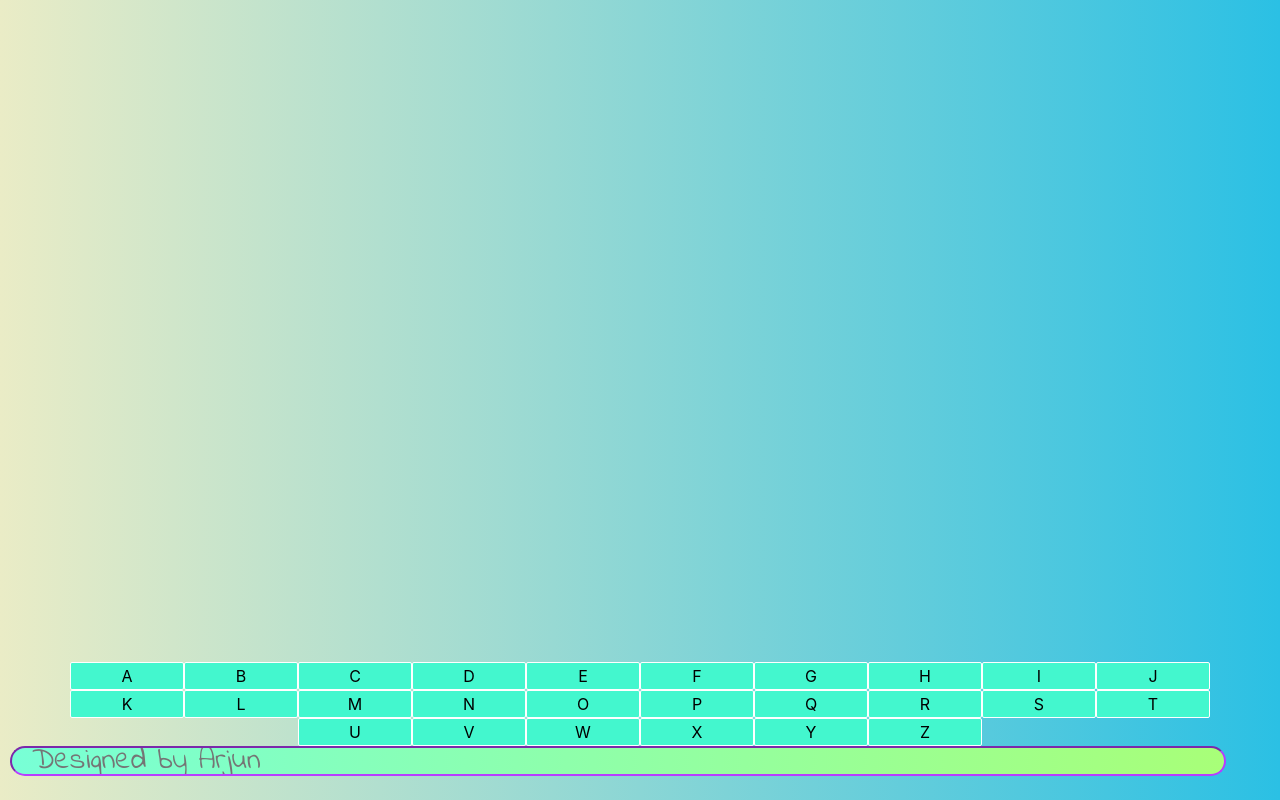
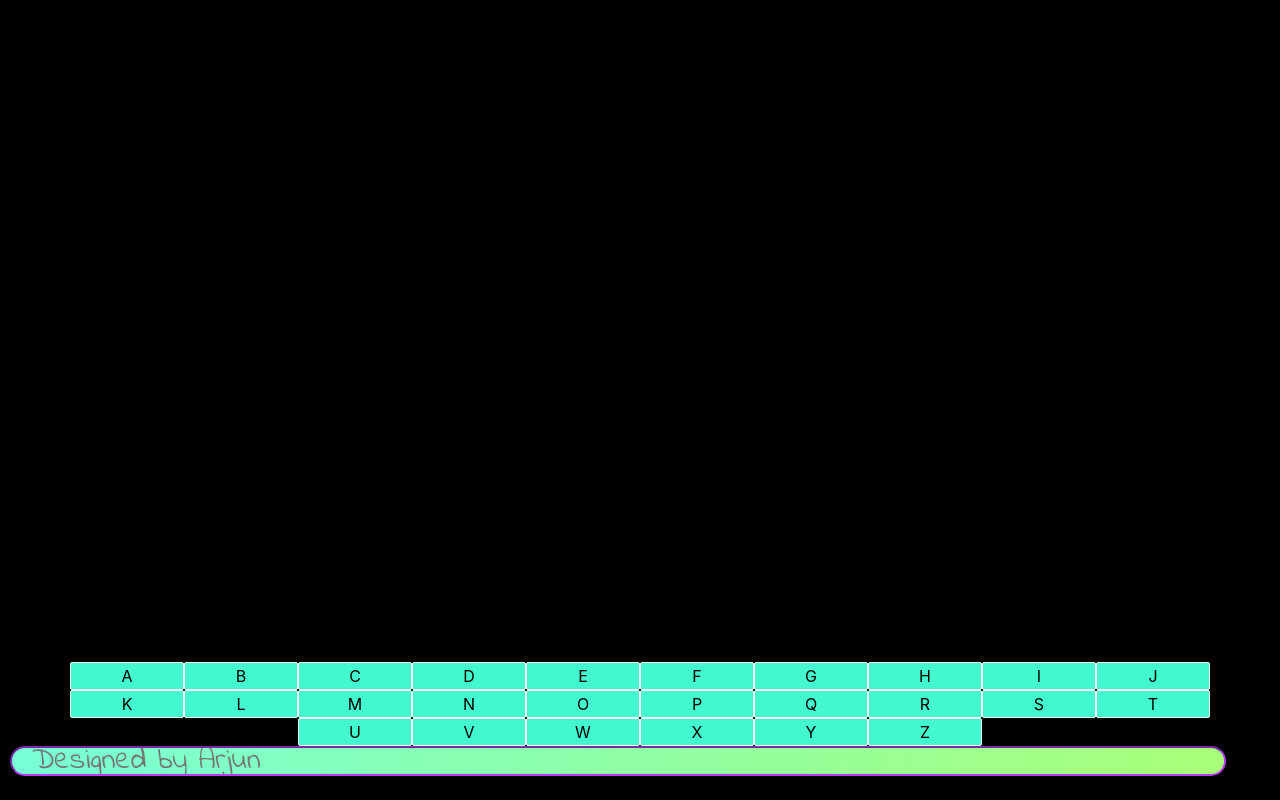
Before and after one commit to Arjun-dev-pro/Arjun-dev-pro.github.io, a plain HTML site: page index.html in a window 1280 px wide. Drawn offline with nearby package versions, Linux system fonts and the light colour scheme; no server answers.

Commit message:
Update index.html

```diff
--- a/index.html
+++ b/index.html
@@ -8,10 +8,8 @@
 			width:100%;
 			height:100%;
 			margin:0;
-			background: #2BC0E4;  /* fallback for old browsers */
-			background: -webkit-linear-gradient(to right, #EAECC6, #2BC0E4);  /* Chrome 10-25, Safari 5.1-6 */
-			background: linear-gradient(to right, #EAECC6, #2BC0E4); /* W3C, IE 10+/ Edge, Firefox 16+, Chrome 26+, Opera 12+, Safari 7+ */
-		}
+            background: black;
+			}
 		html
 		{
 			width:100%;
```
